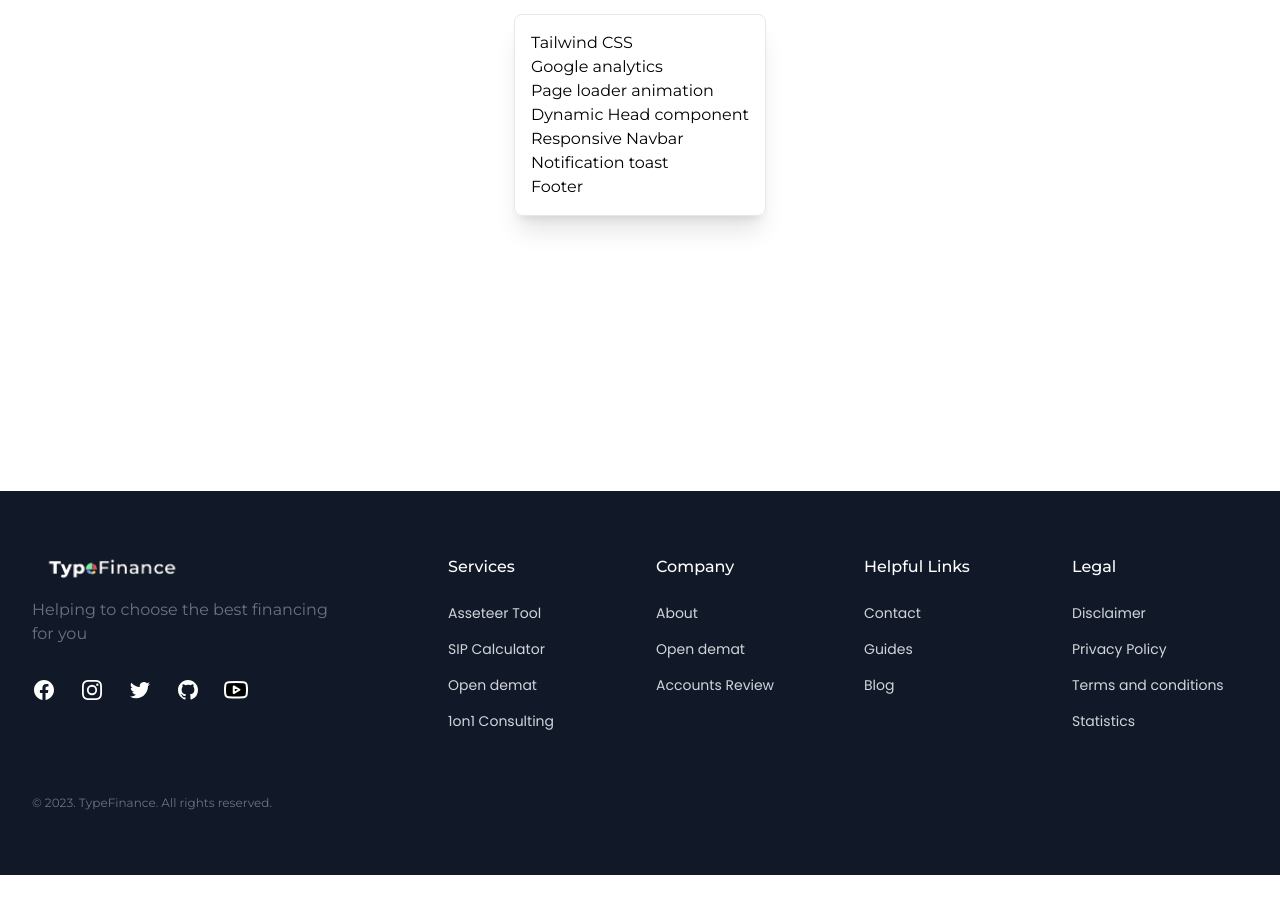
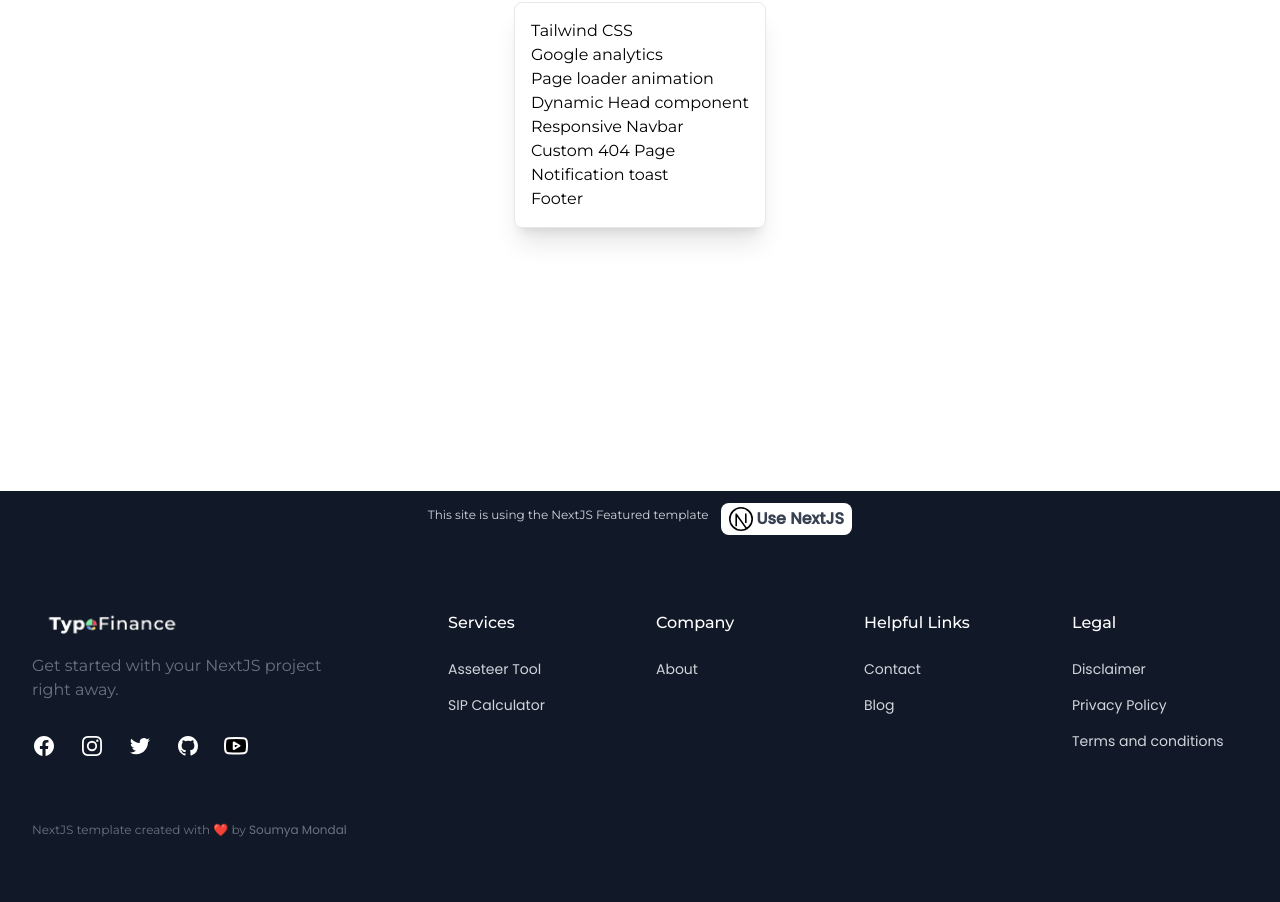
Before and after one commit to lifeofsoumya/NextJS-featuredStarterTemplate, a Next.js app: page /features in a window 1280 px wide. Shown: the part 373-1275 px from the top of the page. Before the commit the page ends 1248 px from the top, so only its background shows below. Built offline with nearby package versions, Linux system fonts and the light colour scheme.

Commit message:
footer mod, 404 add

```diff
--- a/components/Footer.js
+++ b/components/Footer.js
@@ -3,7 +3,17 @@ import Link from 'next/link'
 
 const Footer = () => {
   return (
-    <footer aria-label="Site Footer" className=" bg-gray-900 text-white">
+    <footer>
+      <section aria-label="Site Footer" className=" bg-gray-900 text-white flex flex-col md:flex-row py-3 justify-center items-center">
+          <p className="text-xs text-gray-300 pb-2">
+            This site is using the NextJS Featured template
+          </p>
+          <Link className='flex flex-row items-center md:ml-3 bg-white rounded-lg px-2 py-1 w-auto hover:scale-110 transition-all duration-500' target='_blank' href="https://github.com/lifeofsoumya/NextJS-featuredStarterTemplate">
+            <img className='w-6 mr-1' src="/svg/nextjs.svg"/>
+            <h6 className='text-gray-700 font-semibold'>Use NextJS</h6>
+          </Link>
+      </section>
+    <section aria-label="Site Footer" className=" bg-gray-900 text-white">
         <div className="max-w-screen-xl px-4 py-16 mx-auto space-y-8 sm:px-6 lg:space-y-16 lg:px-8">
           <div className="grid grid-cols-1 gap-8 lg:grid-cols-3">
             <div>
@@ -11,7 +21,7 @@ const Footer = () => {
                 <img src='/images/logo-min.png' className='w-40' alt='typefinance logo'/>
               </div>
               <p className="max-w-xs mt-4 text-gray-500">
-                Helping to choose the best financing for you
+                Get started with your NextJS project right away.
               </p>
               <ul className="flex gap-6 mt-8">
                 <li>
@@ -69,16 +79,6 @@ const Footer = () => {
                         SIP Calculator
                       </Link>
                     </li>
-                    <li>
-                      <Link href="/blog/how-to-open-a-demat-account-online" className="text-gray-300 transition hover:opacity-75">
-                        Open demat
-                      </Link>
-                    </li>
-                    <li>
-                      <Link href="#" className="text-gray-300 transition hover:opacity-75">
-                        1on1 Consulting
-                      </Link>
-                    </li>
                   </ul>
                 </nav>
               </div>
@@ -91,16 +91,6 @@ const Footer = () => {
                         About
                       </Link>
                     </li>
-                    <li>
-                      <Link href="#" className="text-gray-300 transition hover:opacity-75">
-                        Open demat
-                      </Link>
-                    </li>
-                    <li>
-                      <Link href="#" className="text-gray-300 transition hover:opacity-75">
-                        Accounts Review
-                      </Link>
-                    </li>
                   </ul>
                 </nav>
               </div>
@@ -111,11 +101,6 @@ const Footer = () => {
                     <li>
                       <Link href="/contact" className="text-gray-300 transition hover:opacity-75">
                         Contact
-                      </Link>
-                    </li>
-                    <li>
-                      <Link href="/guides" className="text-gray-300 transition hover:opacity-75">
-                        Guides
                       </Link>
                     </li>
                     <li>
@@ -145,21 +130,17 @@ const Footer = () => {
                         Terms and conditions
                       </Link>
                     </li>
-                    <li>
-                      <Link href="#" className="text-gray-300 transition hover:opacity-75">
-                        Statistics
-                      </Link>
-                    </li>
                   </ul>
                 </nav>
               </div>
             </div>
           </div>
           <p className="text-xs text-gray-500">
-            © 2023. TypeFinance. All rights reserved.
+            NextJS template created with ❤️ by <Link href="https://soumyamondal.com" className="text-gray-500 transition hover:opacity-75">Soumya Mondal</Link>
           </p>
         </div>
-      </footer>
+      </section>
+    </footer>
   )
 }
 
--- a/components/Navbar.js
+++ b/components/Navbar.js
@@ -28,7 +28,7 @@ const NavBar = () => {
             <div className={`${mobileMenuOpen ? "" : "hidden"} w-full md:block md:w-auto focus:outline-none`} id="navbar-default">
             <ul className="font-medium flex flex-col p-4 md:p-0 mt-4 border border-gray-100 rounded-lg bg-gray-50 md:flex-row md:space-x-8 md:mt-0 md:border-0 md:bg-white dark:bg-gray-800 md:dark:bg-gray-900 dark:border-gray-700">
                 <li>
-                <Link href="#" className="block py-2 pl-3 pr-4 text-white bg-blue-700 rounded md:bg-transparent md:text-blue-700 md:p-0 dark:text-white md:dark:text-blue-500" aria-current="page">Home</Link>
+                <Link href="/" className="block py-2 pl-3 pr-4 text-white bg-blue-700 rounded md:bg-transparent md:text-blue-700 md:p-0 dark:text-white md:dark:text-blue-500" aria-current="page">Home</Link>
                 </li>
                 <li>
                 <Link href="/apply" className="block py-2 pl-3 pr-4 text-gray-900 rounded hover:bg-gray-100 md:hover:bg-transparent md:border-0 md:hover:text-blue-700 md:p-0 dark:text-white md:dark:hover:text-blue-500 dark:hover:bg-gray-700 dark:hover:text-white md:dark:hover:bg-transparent">Apply</Link>
--- /dev/null
+++ b/pages/404.js
@@ -0,0 +1,20 @@
+import Head from "next/head";
+import Link from 'next/link'
+
+export default function Custom404() {
+    return(
+        <>
+        <Head>
+            <title>404 Page not found</title>
+            <meta name="My site" content="Content not found" />
+            <meta name="viewport" content="width=device-width, initial-scale=1" />
+            <link rel="icon" href="/images/favicon.ico" />
+        </Head>
+        <div className="w-auto max-w-3xl bg-white rounded-xl m-auto my-20 pb-10 text-black text-center">
+            <img className="w-full md:w-8/12 m-auto rounded-xl" src="https://img.freepik.com/free-vector/page-found-concept-illustration_114360-1869.jpg" alt=""/>
+            <p className="font-mono text-xl md:text-2xl py-5 md:py-10">Sorry, The page you are looking for can't be found</p>
+            <Link href="/" className="bg-green-400 py-2 px-4 rounded-md text-2xl hover:bg-zinc-800 hover:text-white transition-all duration-300" style={{fontFamily:"poppins", fontWeight:"500"}}>Homepage</Link>
+        </div>
+        </>
+    )
+}
--- a/pages/features.js
+++ b/pages/features.js
@@ -11,6 +11,7 @@ const features = () => {
                     <li className='hover:text-indigo-500 hover:translate-x-2 transition-all duration-300 cursor-pointer'>Page loader animation</li>
                     <li className='hover:text-indigo-500 hover:translate-x-2 transition-all duration-300 cursor-pointer'>Dynamic Head component</li>
                     <li className='hover:text-indigo-500 hover:translate-x-2 transition-all duration-300 cursor-pointer'>Responsive Navbar</li>
+                    <li className='hover:text-indigo-500 hover:translate-x-2 transition-all duration-300 cursor-pointer'>Custom 404 Page</li>
                     <li className='hover:text-indigo-500 hover:translate-x-2 transition-all duration-300 cursor-pointer'>Notification toast</li>
                     <li className='hover:text-indigo-500 hover:translate-x-2 transition-all duration-300 cursor-pointer'>Footer</li>
                 </ul>
```
Also changed, not shown: public/svg/nextjs.svg (added).
